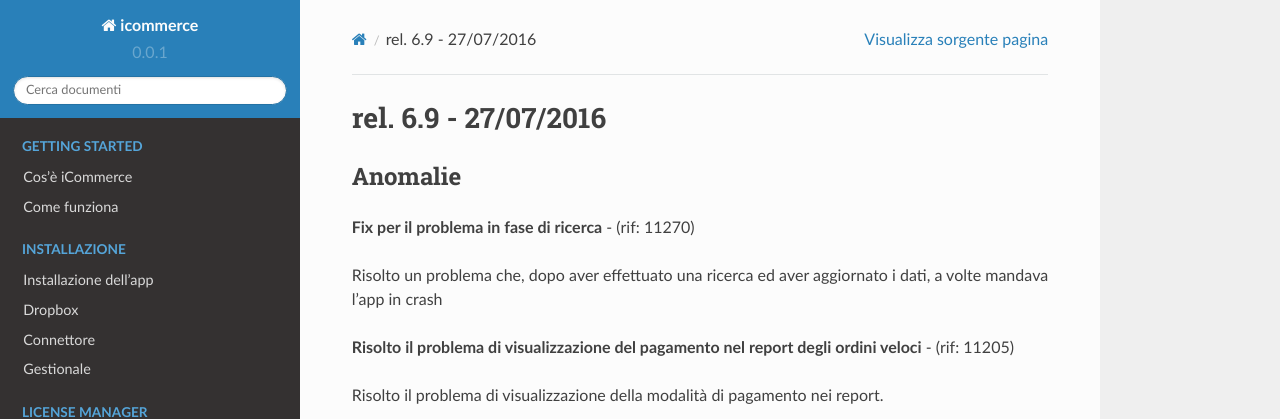
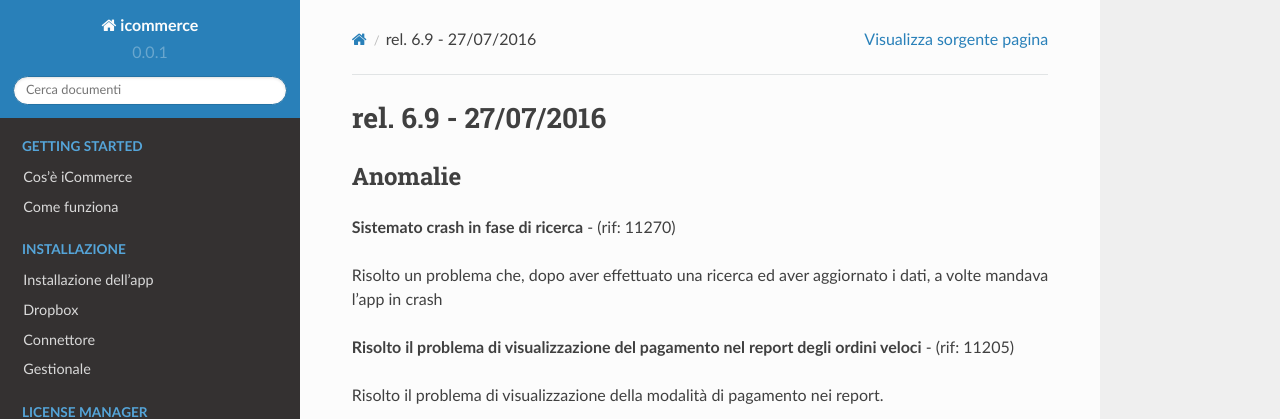
Before and after one commit to wedoit-io/doc-icommerce, a Sphinx documentation site: the page built from source/release-6-9.rst, in a window 1280 px wide and 1290 px high. Shown: the top 419 px of the window. Built offline with Sphinx 7.4.7 and the Read the Docs theme 2.0.0, drawn with Linux system fonts in a browser that asks for light colours.

Commit message:
Update release-6-9.rst

```diff
--- a/source/release-6-9.rst
+++ b/source/release-6-9.rst
@@ -4,7 +4,7 @@
 Anomalie
 -----------
 
-**Fix per il problema in fase di ricerca** - (rif: 11270)
+**Sistemato crash in fase di ricerca** - (rif: 11270)
 
 Risolto un problema che, dopo aver effettuato una ricerca ed aver aggiornato i dati, a volte mandava l'app in crash
 
@@ -20,7 +20,6 @@
 
 Il default (al tap sulla spunta a sinistra) della quantità proposta per ordine da storico viene cercato su entrambe le quantità dell'archivio storico prodotti.
 L'unità di misura ricercata deve coincidere con quella di vendita.
-
 
 **Allineato comportamento ricalcolo prezzo in Storico** - (rif: 11361)
 
```
